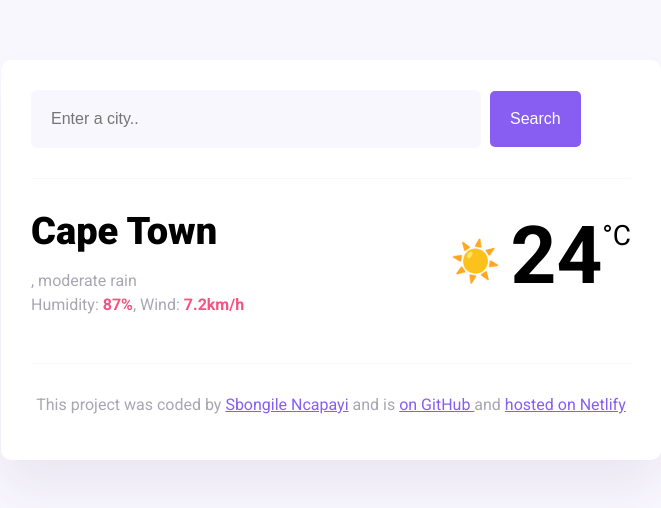
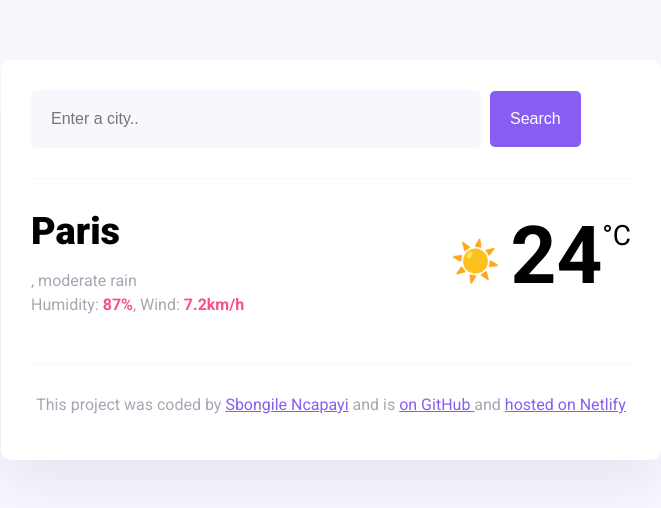
Before and after one commit to SboshN/my-weather-app, a website built with Parcel: page index.html in a window 1280 px wide. Shown: the whole page, without its empty margins (309-970 px from the left). Built offline with nearby package versions, Linux system fonts and the light colour scheme.

Commit message:
Update index.html
City back to Paris

```diff
--- a/index.html
+++ b/index.html
@@ -30,7 +30,7 @@
       <main>
         <div class="current-weather">
           <div>
-            <h1 class="current-city" id="current-city">Cape Town</h1>
+            <h1 class="current-city" id="current-city">Paris</h1>
             <p class="current-details">
               <span id="current-date"></span>, moderate rain <br />
               Humidity: <strong>87%</strong>, Wind: <strong>7.2km/h</strong>
```
